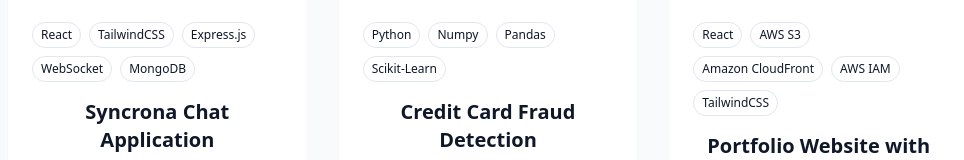
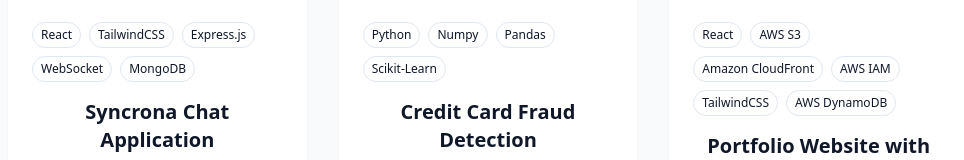
Before and after one commit to varun1976/Portfolio, a React (Vite) app: page / in a window 1280 px wide. Shown: the part 3712-3872 px from the top of the page, without its empty margins (152-1116 px from the left). Built offline with nearby package versions, Linux system fonts and the light colour scheme.

Commit message:
projects updated

```diff
--- a/src/components/ProjectsSection.jsx
+++ b/src/components/ProjectsSection.jsx
@@ -26,7 +26,7 @@
     description:
       "A personal portfolio website showcasing my projects and skills, with automated CI/CD deployment using GitHub Actions.",
     image: "/projects/project3.png",
-    tags: ["React ", "AWS S3", "Amazon CloudFront", "AWS IAM", "TailwindCSS"],
+    tags: ["React ", "AWS S3", "Amazon CloudFront", "AWS IAM", "TailwindCSS","AWS DynamoDB"],
     demoUrl: "https://d24jyxr27mmrxd.cloudfront.net/",
     githubUrl: "https://github.com/varun1976/Portfolio",
   },
```
